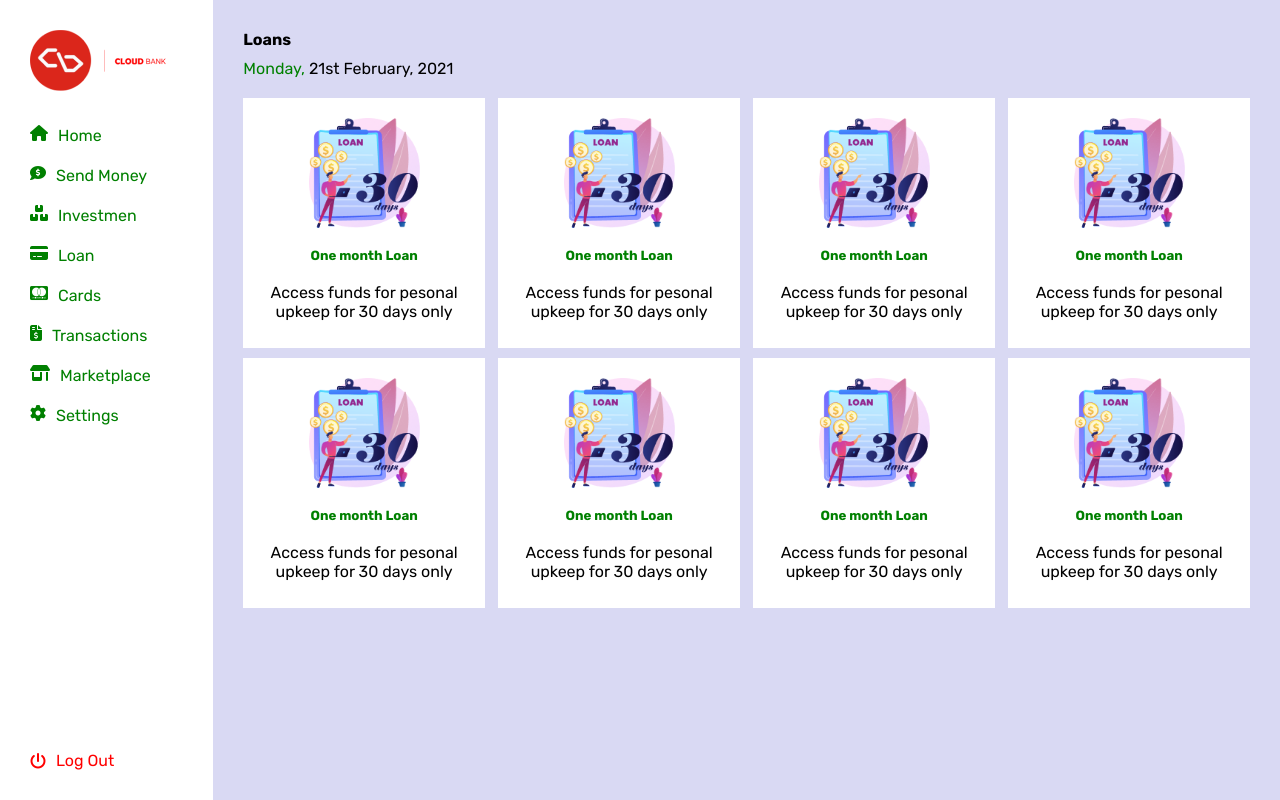
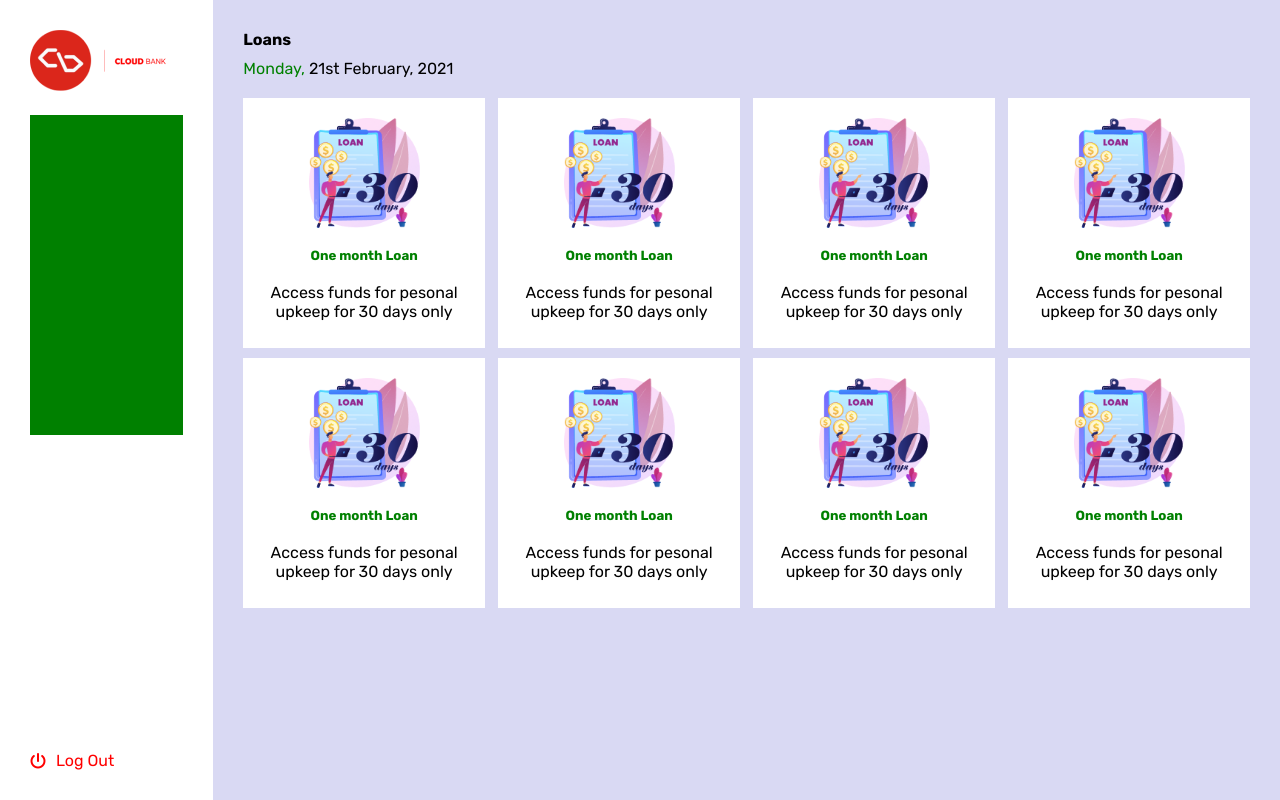
Before and after one commit to topzz100/test, a React (Create React App) app: page / in a window 1280 px wide. Built offline with nearby package versions, Linux system fonts and the light colour scheme.

Commit message:
Update SideBar.styles.js

```diff
--- a/src/SideBar/SideBar.styles.js
+++ b/src/SideBar/SideBar.styles.js
@@ -30,7 +30,9 @@ export const List = styled.ul`
   margin-top: 20px;
 `;
 export const ListItem = styled.li`
-  padding: 10px 0;
+  padding: 10px;
+  width: 100%;
+  background-color: green;
   span{
     margin-left: 10px;
   }
```
